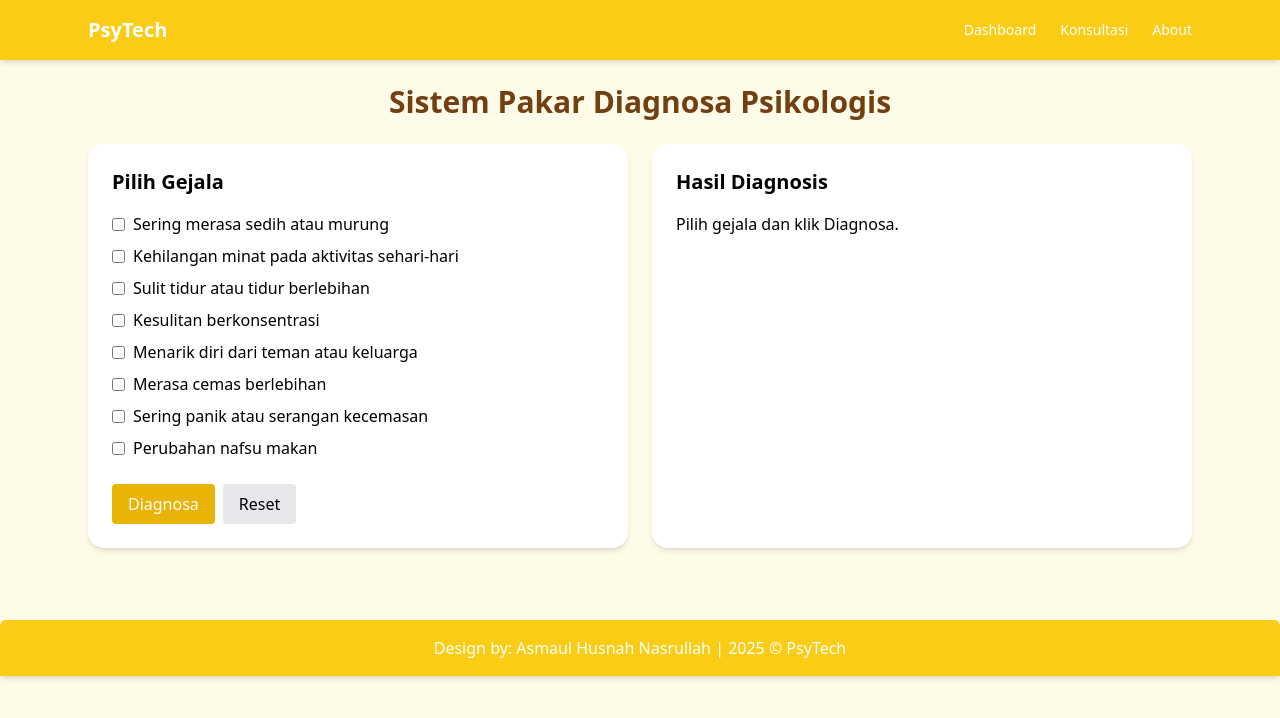
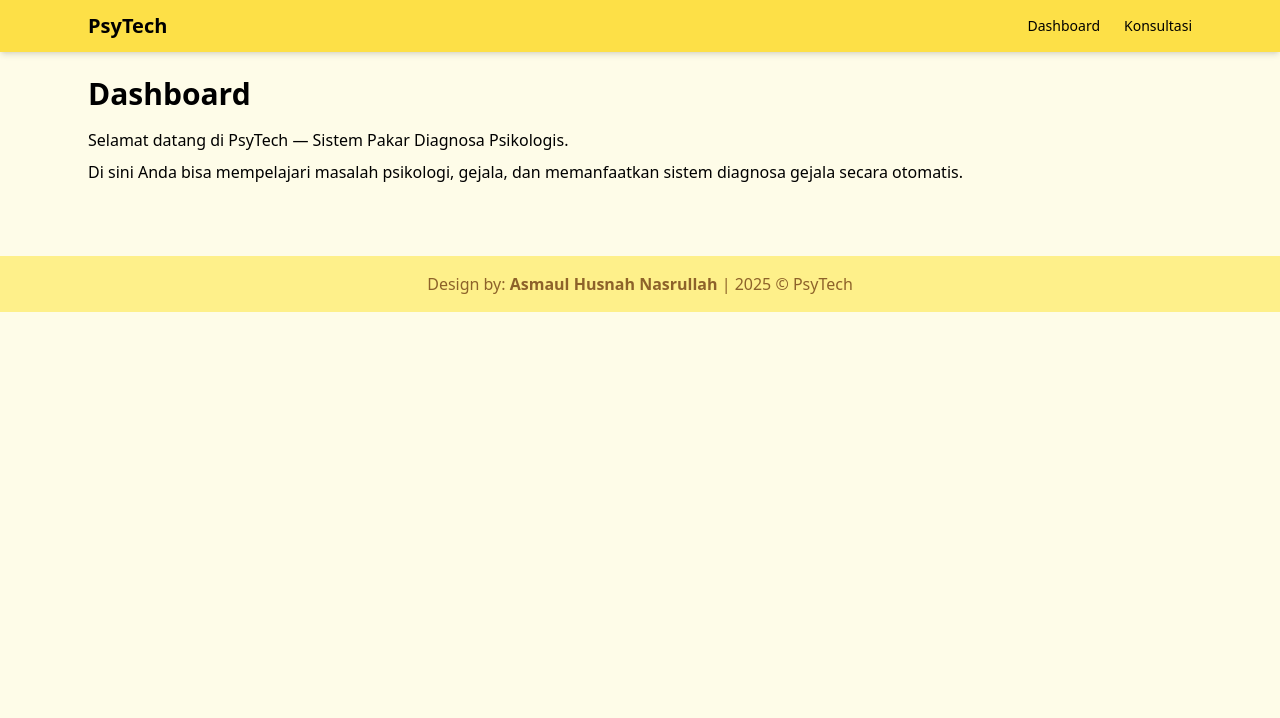
Before and after one commit to asmaulhusnel/ExpertSystem-PsyTech, a React (Vite) app: page / in a window 1280 px wide. Shown: the top 718 px of the page. Built offline with nearby package versions, Linux system fonts and the light colour scheme.

Commit message:
Update App.jsx

```diff
--- a/src/App.jsx
+++ b/src/App.jsx
@@ -66,6 +66,12 @@ export default function App() {
   const [kb, setKb] = useState(() => clone(kbSource));
   const [selectedSymptoms, setSelectedSymptoms] = useState([]);
   const [result, setResult] = useState(null);
+  const [page, setPage] = useState("dashboard"); // dashboard atau konsultasi
+
+  const [newSymptomText, setNewSymptomText] = useState("");
+  const [newRulePremises, setNewRulePremises] = useState([]);
+  const [newRuleConclusionText, setNewRuleConclusionText] = useState("");
+  const [newRuleConfidence, setNewRuleConfidence] = useState(0.7);
 
   function toggleSymptom(id) {
     setSelectedSymptoms((s) =>
@@ -84,30 +90,72 @@ export default function App() {
     setResult(null);
   }
 
+  function addSymptom(e) {
+    e.preventDefault();
+    if (!newSymptomText.trim()) return alert("Masukkan teks gejala.");
+    const id = "s" + (kb.symptoms.length + 1 + Math.floor(Math.random() * 1000));
+    const newSym = { id, text: newSymptomText.trim() };
+    setKb((k) => ({ ...k, symptoms: [...k.symptoms, newSym] }));
+    setNewSymptomText("");
+    setSelectedSymptoms((s) => [...s, id]);
+  }
+
+  function addRule(e) {
+    e.preventDefault();
+    if (newRulePremises.length === 0)
+      return alert("Pilih minimal satu premis.");
+    if (!newRuleConclusionText.trim())
+      return alert("Masukkan teks kesimpulan.");
+    const rid = "r" + (kb.rules.length + 1 + Math.floor(Math.random() * 1000));
+    const diagId = "d_" + rid;
+    const rule = {
+      id: rid,
+      if: newRulePremises.slice(),
+      then: { id: diagId, text: newRuleConclusionText.trim() },
+      confidence: Number(newRuleConfidence) || 0.7,
+    };
+    setKb((k) => ({ ...k, rules: [...k.rules, rule] }));
+    setNewRulePremises([]);
+    setNewRuleConclusionText("");
+    setNewRuleConfidence(0.7);
+    alert("Rule ditambahkan (disimpan sementara).");
+  }
+
+  function toggleNewPremise(id) {
+    setNewRulePremises((p) =>
+      p.includes(id) ? p.filter((x) => x !== id) : [...p, id]
+    );
+  }
+
   const symptomMap = {};
   kb.symptoms.forEach((s) => (symptomMap[s.id] = s.text));
 
   return (
-    <div className="min-h-screen bg-yellow-50">
-      {/* Header */}
-      <header className="bg-yellow-400 text-white py-4 shadow-md">
-        <div className="max-w-6xl mx-auto px-6 flex justify-between items-center">
-          <div className="font-bold text-xl">PsyTech</div>
-          <nav className="space-x-6 text-sm">
-            <a href="#" className="hover:underline">Dashboard</a>
-            <a href="#konsultasi" className="hover:underline">Konsultasi</a>
-            <a href="#about" className="hover:underline">About</a>
-          </nav>
+    <div className="min-h-screen bg-yellow-50 text-black">
+      {/* Navbar */}
+      <header className="bg-yellow-300 sticky top-0 z-20 shadow-md">
+        <div className="max-w-6xl mx-auto px-6 py-3 flex justify-between items-center">
+          <div className="text-xl font-bold">PsyTech</div>
+          <div className="flex space-x-6 text-sm">
+            <button onClick={() => setPage("dashboard")} className="hover:underline">Dashboard</button>
+            <button onClick={() => setPage("konsultasi")} className="hover:underline">Konsultasi</button>
+          </div>
         </div>
       </header>
 
       <main className="max-w-6xl mx-auto px-6 py-6">
-        <h1 className="text-3xl font-bold text-center mb-6 text-yellow-900">
-          Sistem Pakar Diagnosa Psikologis
-        </h1>
+        {page === "dashboard" && (
+          <div>
+            <h1 className="text-3xl font-bold mb-4">Dashboard</h1>
+            <p>Selamat datang di PsyTech — Sistem Pakar Diagnosa Psikologis.</p>
+            <p className="mt-2">Di sini Anda bisa mempelajari masalah psikologi, gejala, dan memanfaatkan sistem diagnosa gejala secara otomatis.</p>
+          </div>
+        )}
+
+        {page === "konsultasi" && (
           <div className="grid md:grid-cols-2 gap-6">
             {/* LEFT: Konsultasi */}
-          <div className="p-6 bg-white rounded-2xl shadow-md">
+            <div className="p-6 rounded-xl bg-white/70 shadow-md">
               <h2 className="text-xl font-semibold mb-4">Pilih Gejala</h2>
               <div className="space-y-2 max-h-64 overflow-auto pr-2">
                 {kb.symptoms.map((s) => (
@@ -123,23 +171,17 @@ export default function App() {
                 ))}
               </div>
               <div className="flex gap-2 mt-4">
-              <button
-                onClick={runInference}
-                className="px-4 py-2 bg-yellow-500 rounded text-white hover:bg-yellow-600 transition"
-              >
+                <button onClick={runInference} className="px-4 py-2 bg-yellow-500 rounded text-white hover:bg-yellow-600 transition">
                   Diagnosa
                 </button>
-              <button
-                onClick={reset}
-                className="px-4 py-2 bg-gray-200 rounded text-black hover:bg-gray-300 transition"
-              >
+                <button onClick={reset} className="px-4 py-2 bg-gray-200 rounded hover:bg-gray-300">
                   Reset
                 </button>
               </div>
             </div>
 
             {/* RIGHT: Hasil */}
-          <div className="p-6 bg-white rounded-2xl shadow-md max-h-[600px] overflow-auto">
+            <div className="p-6 rounded-xl bg-white/70 shadow-md max-h-[600px] overflow-auto">
               <h2 className="text-xl font-semibold mb-4">Hasil Diagnosis</h2>
               {!result && <p>Pilih gejala dan klik Diagnosa.</p>}
               {result && (
@@ -147,12 +189,9 @@ export default function App() {
                   <div className="mb-3">
                     <strong>Fakta Akhir:</strong>
                     <ul className="list-disc pl-5">
-                    {result.facts.map((f, i) => (
-                      <li key={i}>{symptomMap[f] || f}</li>
-                    ))}
+                      {result.facts.map((f, i) => <li key={i}>{symptomMap[f] || f}</li>)}
                     </ul>
                   </div>
-
                   <div className="mb-3">
                     <strong>Diagnosa + Confidence:</strong>
                     <ul className="list-disc pl-5">
@@ -160,28 +199,19 @@ export default function App() {
                         <li>Tidak ada diagnosa yang cocok.</li>
                       ) : (
                         result.diagnoses.map((d, i) => (
-                        <li key={i}>
-                          {d.diagnosisText} — CF: {Math.round(d.confidence * 100)}%
-                        </li>
+                          <li key={i}>{d.diagnosisText} — CF: {Math.round(d.confidence*100)}%</li>
                         ))
                       )}
                     </ul>
                   </div>
-
                   <div>
                     <strong>Trace:</strong>
-                  <div className="text-xs max-h-36 overflow-auto bg-yellow-100 p-2 rounded mt-1">
-                    {result.trace.map((t, i) => (
+                    <div className="text-xs max-h-36 overflow-auto bg-white/20 p-2 rounded mt-1">
+                      {result.trace.map((t,i) => (
                         <div key={i} className="mb-2">
-                        <div>
-                          Rule: {t.ruleId} — Fired: {t.fired ? "Ya" : "Tidak"}
-                        </div>
+                          <div>Rule: {t.ruleId} — Fired: {t.fired ? "Ya" : "Tidak"}</div>
                           <div>Matched: {t.matched.join(", ") || "-"}</div>
-                        {t.conclusion && (
-                          <div>
-                            Then: {t.conclusion.text} — CF: {t.confidence * 100}%
-                          </div>
-                        )}
+                          {t.conclusion && <div>Then: {t.conclusion.text} — CF: {t.confidence*100}%</div>}
                         </div>
                       ))}
                     </div>
@@ -190,11 +220,12 @@ export default function App() {
               )}
             </div>
           </div>
+        )}
       </main>
 
       {/* Footer */}
-      <footer className="mt-12 py-4 text-center bg-yellow-400 text-white rounded-t-md shadow-md">
-        <p>Design by: Asmaul Husnah Nasrullah | 2025 © PsyTech</p>
+      <footer className="mt-12 py-4 text-center text-yellow-900/80 bg-yellow-200">
+        <p>Design by: <strong>Asmaul Husnah Nasrullah</strong> | 2025 © PsyTech</p>
       </footer>
     </div>
   );
```
Lines whose indentation alone changed are shown as unchanged.
